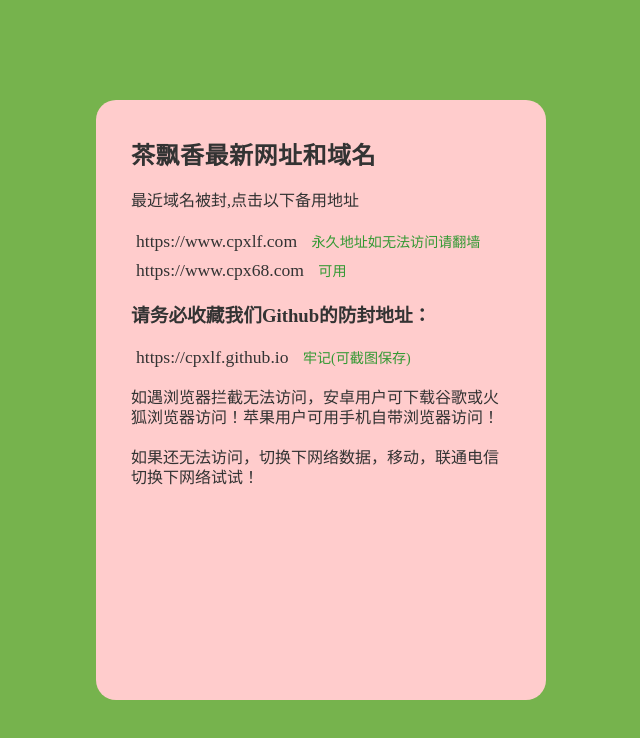
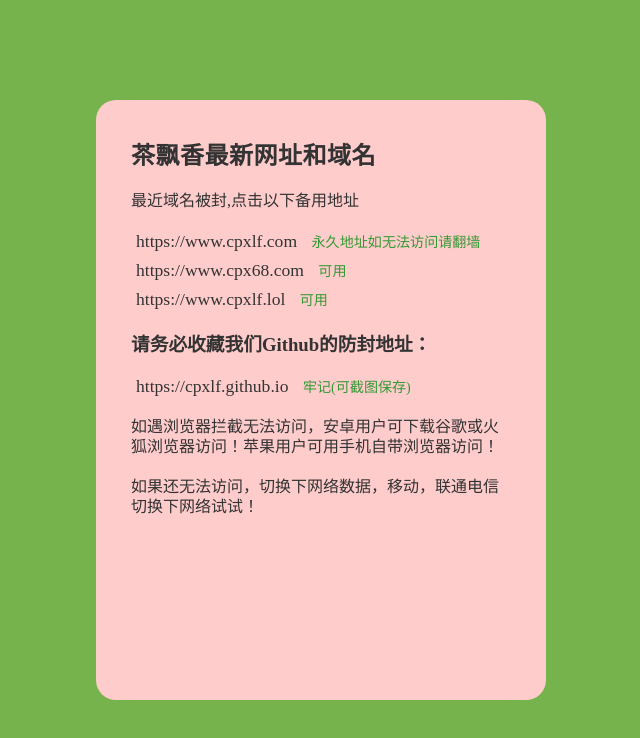
Before and after one commit to cpxlf/cpxlf.github.io, a plain HTML site: page index.html in a window 1280 px wide. Shown: the whole page, without its empty margins (319-959 px from the left). Drawn offline with Linux system fonts and the light colour scheme.

Commit message:
Update index.html

```diff
--- a/index.html
+++ b/index.html
@@ -39,15 +39,21 @@
                 <h1 class="box__description-title">茶飘香最新网址和域名</h1>
                 <div class="box__description-text">最近域名被封,点击以下备用地址</div>
                 <ul>
-			              <li>
+                    <li>
                         <a href="https://www.cpxlf.com">
                             https://www.cpxlf.com
                         </a>
                         <small><time>永久地址如无法访问请翻墙</time></small>
                     </li>
-			              <li>
+		    <li>
                         <a href="https://www.cpx68.com">
                             https://www.cpx68.com
+                        </a>
+                        <small><time>可用</time></small>
+                    </li>
+	            <li>
+                        <a href="https://www.cpxlf.lol">
+                            https://www.cpxlf.lol
                         </a>
                         <small><time>可用</time></small>
                     </li>
```
